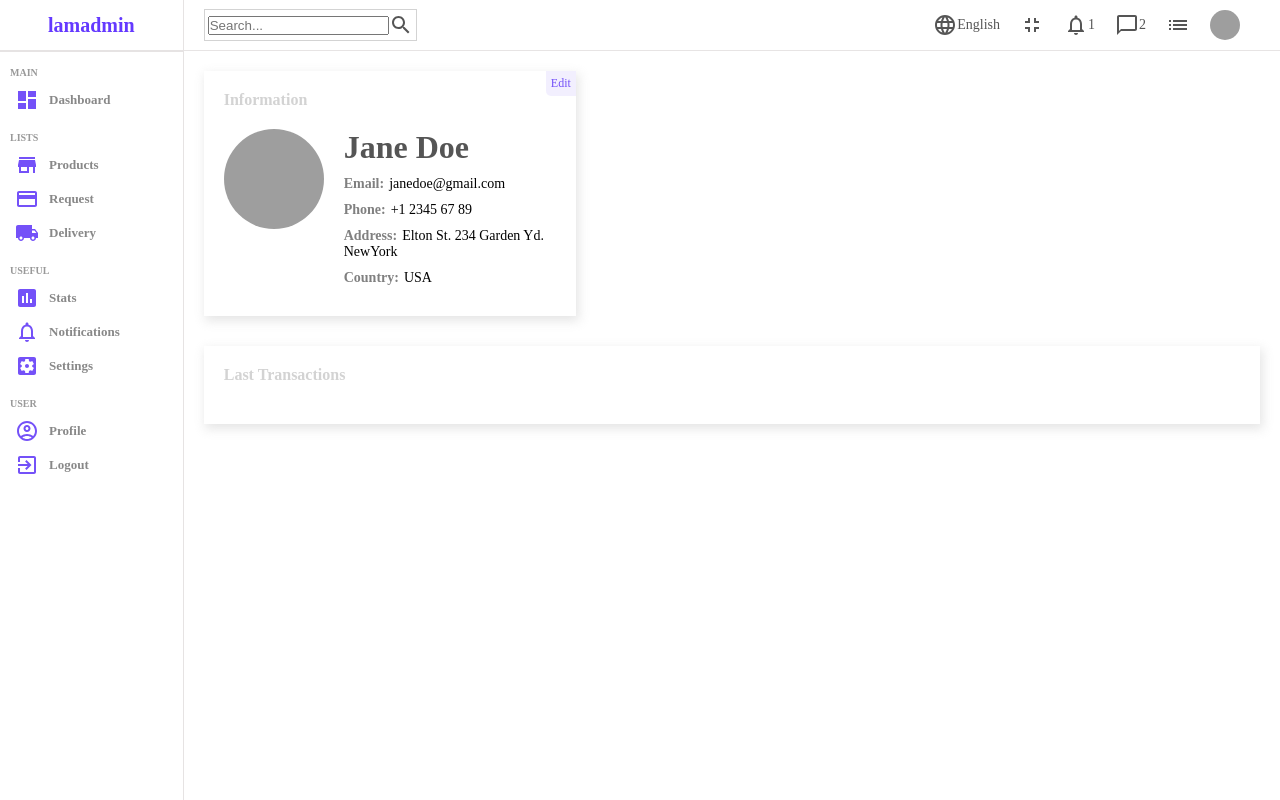
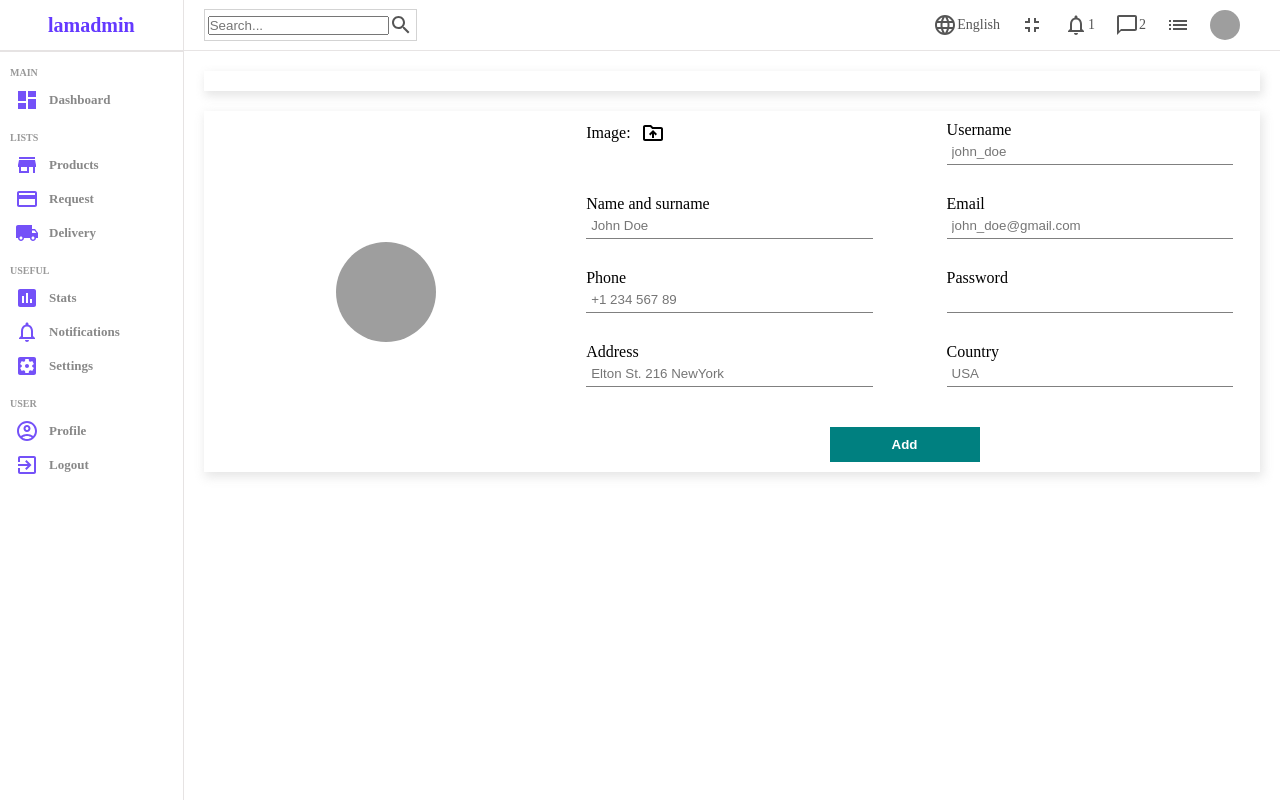
Before and after one commit to Kandesfandey/ims, a React (Create React App) app: page /items/new in a window 1280 px wide. Built offline with nearby package versions, Linux system fonts and the light colour scheme; grey boxes are pictures that could not be loaded.

Commit message:
Timer about to start. Tick. Tick.

```diff
--- a/src/App.js
+++ b/src/App.js
@@ -1,22 +1,22 @@
 import React from "react";
-import { Home, Items, User } from "./pages";
+import { Home, Items, User, New } from "./pages";
+import { itemInputs } from "./formSource";
 import { BrowserRouter, Routes, Route } from "react-router-dom";
 
 function App() {
   return (
-    // <>
     <BrowserRouter>
       <Routes>
         <Route path="/">
           <Route index element={<Home />} />
           <Route path="/items">
             <Route index element={<Items />} />
+            <Route path="new" element={<New inputs={itemInputs} />} />
             <Route path=":itemId" element={<User />} />
           </Route>
         </Route>
       </Routes>
     </BrowserRouter>
-    // </>
   );
 }
 
--- a/src/components/datatables/index.js
+++ b/src/components/datatables/index.js
@@ -170,7 +170,7 @@ const DataTable = () => {
     <DataTableContainer>
       <DataTableTitle>
         Items
-        <DataTableLink to="/users/new">Add New</DataTableLink>
+        <DataTableLink to="/items/new">Add New</DataTableLink>
       </DataTableTitle>
       <DataGrid
         rows={data}
--- /dev/null
+++ b/src/formSource.js
@@ -0,0 +1,76 @@
+export const itemInputs = [
+  {
+    id: 1,
+    label: "Username",
+    type: "text",
+    placeholder: "john_doe",
+  },
+  {
+    id: 2,
+    label: "Name and surname",
+    type: "text",
+    placeholder: "John Doe",
+  },
+  {
+    id: 3,
+    label: "Email",
+    type: "mail",
+    placeholder: "john_doe@gmail.com",
+  },
+  {
+    id: 4,
+    label: "Phone",
+    type: "text",
+    placeholder: "+1 234 567 89",
+  },
+  {
+    id: 5,
+    label: "Password",
+    type: "password",
+  },
+  {
+    id: 6,
+    label: "Address",
+    type: "text",
+    placeholder: "Elton St. 216 NewYork",
+  },
+  {
+    id: 7,
+    label: "Country",
+    type: "text",
+    placeholder: "USA",
+  },
+];
+
+export const productInputs = [
+  {
+    id: 1,
+    label: "Title",
+    type: "text",
+    placeholder: "Apple Macbook Pro",
+  },
+  {
+    id: 2,
+    label: "Description",
+    type: "text",
+    placeholder: "Description",
+  },
+  {
+    id: 3,
+    label: "Category",
+    type: "text",
+    placeholder: "Computers",
+  },
+  {
+    id: 4,
+    label: "Price",
+    type: "text",
+    placeholder: "100",
+  },
+  {
+    id: 5,
+    label: "Stock",
+    type: "text",
+    placeholder: "in stock",
+  },
+];
--- a/src/pages/home/index.js
+++ b/src/pages/home/index.js
@@ -1,5 +1,5 @@
 import React from "react";
-import { SideBar, NavBar, DataTable } from "../../components";
+import { SideBar, NavBar } from "../../components";
 import { HomeContainer, HomeInnerContainer } from "./styles/home";
 
 const Home = () => {
@@ -8,7 +8,7 @@ const Home = () => {
       <SideBar />
       <HomeInnerContainer>
         <NavBar />
-        <DataTable />
+        {/* <DataTable /> */}
       </HomeInnerContainer>
     </HomeContainer>
   );
--- a/src/pages/index.js
+++ b/src/pages/index.js
@@ -1,3 +1,4 @@
 export { default as Home } from "./home";
 export { default as Items } from "./items";
 export { default as User } from "./user";
+export { default as New } from "./new";
--- /dev/null
+++ b/src/pages/login/styles/login.js
@@ -0,0 +1,3 @@
+import styled from "styled-components/macro";
+
+export const StyledContainer = styled.div``;
--- a/src/pages/new/index.js
+++ b/src/pages/new/index.js
@@ -1,10 +1,25 @@
-import React from 'react'
-import SideBar from '../../components/sidebar'
-import Navbar from '../../components/navbar'
+import React from "react";
+import SideBar from "../../components/sidebar";
+import Navbar from "../../components/navbar";
 import { useState } from "react";
-import { FormContainer, FormInputContainer, H1Container, DriveFolderUploadOutlinedIcon, ImageContainer, InputContainer, LabelContainer, LeftContainer, NewContainer, NewContainerContainer, RightContainer, TopBottomContainer } from './styles/new';
-const New = () => {
+import {
+  NewContainer,
+  NewContainerContainer,
+  FormContainer,
+  FormInputContainer,
+  H1Container,
+  DriveFolderUploadOutlinedIcon,
+  ImageContainer,
+  InputContainer,
+  LabelContainer,
+  LeftContainer,
+  RightContainer,
+  TopBottomContainer,
+  ButtonContainer,
+} from "./styles/new";
+const New = ({ inputs, title }) => {
   const [file, setFile] = useState("");
+
   return (
     <NewContainer>
       <SideBar />
@@ -41,16 +56,19 @@ const New = () => {
               {inputs.map((input) => (
                 <FormInputContainer key={input.id}>
                   <LabelContainer>{input.label}</LabelContainer>
-                <InputContainer type={input.type} placeholder={input.placeholder} />
+                  <InputContainer
+                    type={input.type}
+                    placeholder={input.placeholder}
+                  />
                 </FormInputContainer>
               ))}
-            <button>Send</button>
+              <ButtonContainer>Add</ButtonContainer>
             </FormContainer>
           </RightContainer>
         </TopBottomContainer>
       </NewContainerContainer>
     </NewContainer>
-  )
-}
+  );
+};
 
-export default New
+export default New;
--- a/src/pages/new/styles/new.js
+++ b/src/pages/new/styles/new.js
@@ -1,14 +1,14 @@
-import styled from 'styled-components/macro'
-import DriveFolderUploadOutlined from "@mui/icons-material";
+import styled from "styled-components/macro";
+import { DriveFolderUploadOutlined } from "@mui/icons-material";
 
 export const NewContainer = styled.div`
   width: 100%;
   display: flex;
-`
+`;
 
 export const NewContainerContainer = styled.div`
   flex: 6;
-`
+`;
 
 export const TopBottomContainer = styled.div`
   -webkit-box-shadow: 2px 4px 10px 1px rgba(0, 0, 0, 0.47);
@@ -16,56 +16,59 @@ export const TopBottomContainer = styled.div`
   padding: 10px;
   margin: 20px;
   display: flex;
-`
+`;
 
 export const LeftContainer = styled.div`
   flex: 1;
   text-align: center;
-`
+  display: flex;
+  align-items: center;
+  justify-content: center;
+`;
 
 export const H1Container = styled.h1`
   color: lightgray;
   font-size: 20px;
-`
+`;
 
 export const ImageContainer = styled.img`
   width: 100px;
   height: 100px;
   border-radius: 50%;
   object-fit: cover;
-`
+`;
 
 export const RightContainer = styled.div`
   flex: 2;
-`
+`;
 
 export const FormContainer = styled.form`
   display: flex;
   flex-wrap: wrap;
   gap: 30px;
   justify-content: space-around;
-`
+`;
 
 export const FormInputContainer = styled.div`
   width: 40%;
-`
+`;
 
 export const LabelContainer = styled.label`
   display: flex;
   align-items: center;
   gap: 10px;
-`
+`;
 
 export const DriveFolderUploadOutlinedIcon = styled(DriveFolderUploadOutlined)`
   cursor: pointer;
-`
+`;
 
 export const InputContainer = styled.input`
   width: 100%;
   padding: 5px;
   border: none;
   border-bottom: 1px solid gray;
-`
+`;
 
 export const ButtonContainer = styled.button`
   width: 150px;
@@ -76,4 +79,4 @@ export const ButtonContainer = styled.button`
   font-weight: bold;
   cursor: pointer;
   margin-top: 10px;
-`
+`;
```
Also changed, not shown: src/pages/login/index.js (added, +7 -0 lines). Lines whose indentation alone changed are shown as unchanged.
